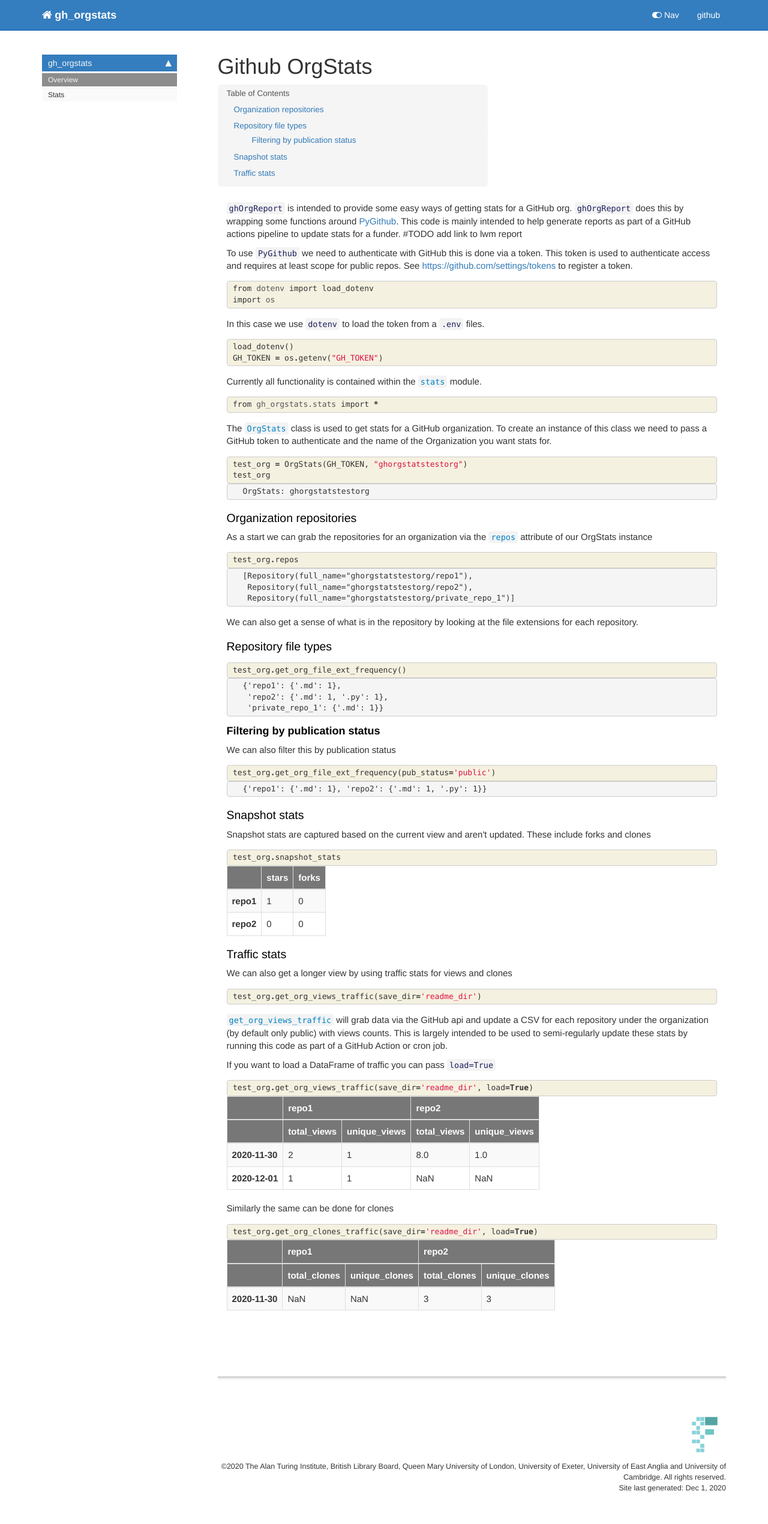
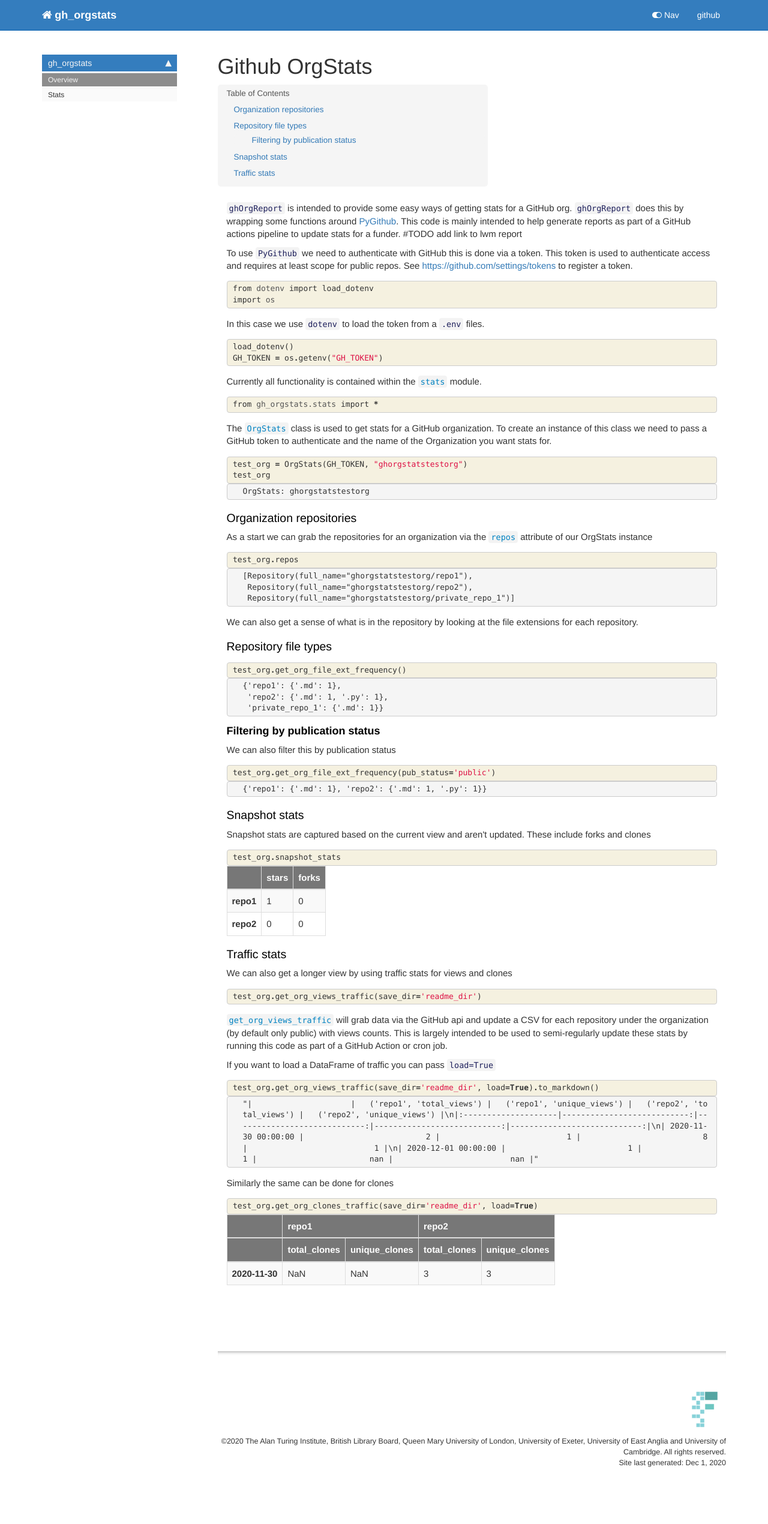
Before and after one commit to Living-with-machines/gh_orgstats, a Jekyll site: the page built from docs/index.html, in a window 1280 px wide. Shown: the whole page at 60% size. Built offline with Jekyll 4.4.1, drawn with Linux system fonts in a browser that asks for light colours; nearby versions of some CDN libraries; comment, search, counter and statistics services are not loaded; after the commit the page ends 2498 px from its top, so only the background shows below that.

Commit message:
update docs

```diff
--- a/docs/index.html
+++ b/docs/index.html
@@ -394,7 +394,7 @@
 
 <div class="inner_cell">
     <div class="input_area">
-<div class=" highlight hl-ipython3"><pre><span></span><span class="n">test_org</span><span class="o">.</span><span class="n">get_org_views_traffic</span><span class="p">(</span><span class="n">save_dir</span><span class="o">=</span><span class="s1">&#39;readme_dir&#39;</span><span class="p">,</span> <span class="n">load</span><span class="o">=</span><span class="kc">True</span><span class="p">)</span>
+<div class=" highlight hl-ipython3"><pre><span></span><span class="n">test_org</span><span class="o">.</span><span class="n">get_org_views_traffic</span><span class="p">(</span><span class="n">save_dir</span><span class="o">=</span><span class="s1">&#39;readme_dir&#39;</span><span class="p">,</span> <span class="n">load</span><span class="o">=</span><span class="kc">True</span><span class="p">)</span><span class="o">.</span><span class="n">to_markdown</span><span class="p">()</span>
 </pre></div>
 
     </div>
@@ -407,54 +407,9 @@
 <div class="output_area">
 
 
-<div class="output_html rendered_html output_subarea output_execute_result">
-<div>
-<style scoped>
-    .dataframe tbody tr th:only-of-type {
-        vertical-align: middle;
-    }
 
-    .dataframe tbody tr th {
-        vertical-align: top;
-    }
-
-    .dataframe thead tr th {
-        text-align: left;
-    }
-</style>
-<table border="1" class="dataframe">
-  <thead>
-    <tr>
-      <th></th>
-      <th colspan="2" halign="left">repo1</th>
-      <th colspan="2" halign="left">repo2</th>
-    </tr>
-    <tr>
-      <th></th>
-      <th>total_views</th>
-      <th>unique_views</th>
-      <th>total_views</th>
-      <th>unique_views</th>
-    </tr>
-  </thead>
-  <tbody>
-    <tr>
-      <th>2020-11-30</th>
-      <td>2</td>
-      <td>1</td>
-      <td>8.0</td>
-      <td>1.0</td>
-    </tr>
-    <tr>
-      <th>2020-12-01</th>
-      <td>1</td>
-      <td>1</td>
-      <td>NaN</td>
-      <td>NaN</td>
-    </tr>
-  </tbody>
-</table>
-</div>
+<div class="output_text output_subarea output_execute_result">
+<pre>&#34;|                     |   (&#39;repo1&#39;, &#39;total_views&#39;) |   (&#39;repo1&#39;, &#39;unique_views&#39;) |   (&#39;repo2&#39;, &#39;total_views&#39;) |   (&#39;repo2&#39;, &#39;unique_views&#39;) |\n|:--------------------|---------------------------:|----------------------------:|---------------------------:|----------------------------:|\n| 2020-11-30 00:00:00 |                          2 |                           1 |                          8 |                           1 |\n| 2020-12-01 00:00:00 |                          1 |                           1 |                        nan |                         nan |&#34;</pre>
 </div>
 
 </div>
```
Also changed, not shown: README.md.
